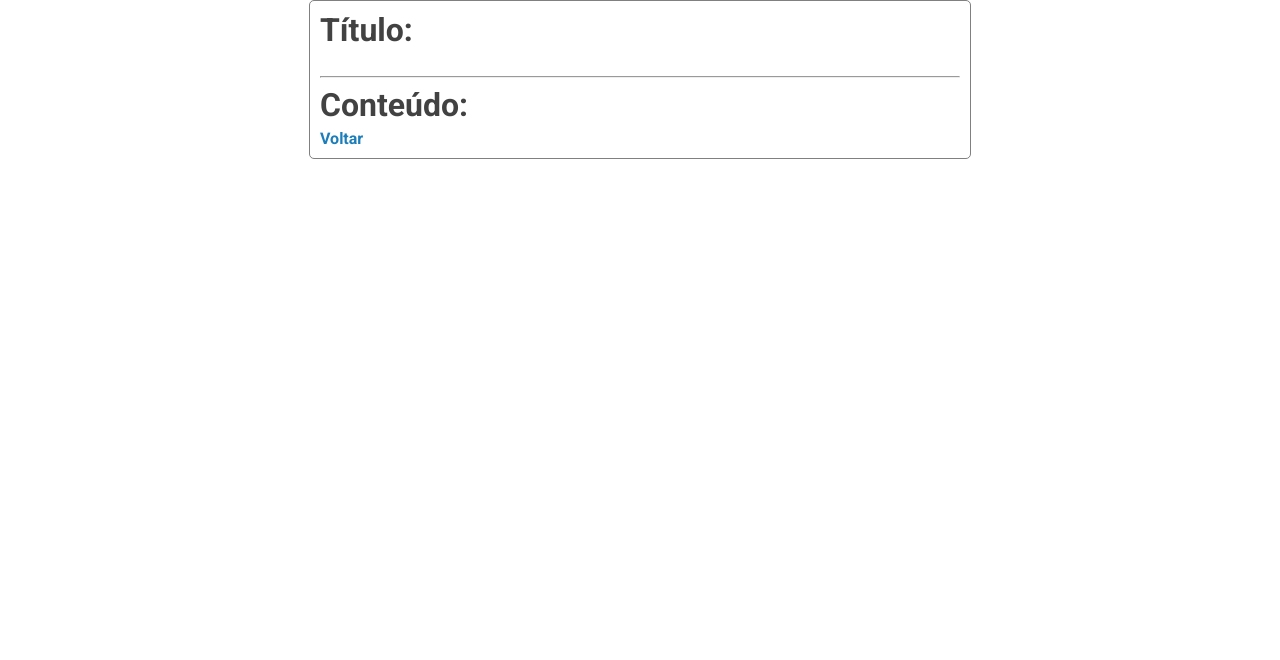
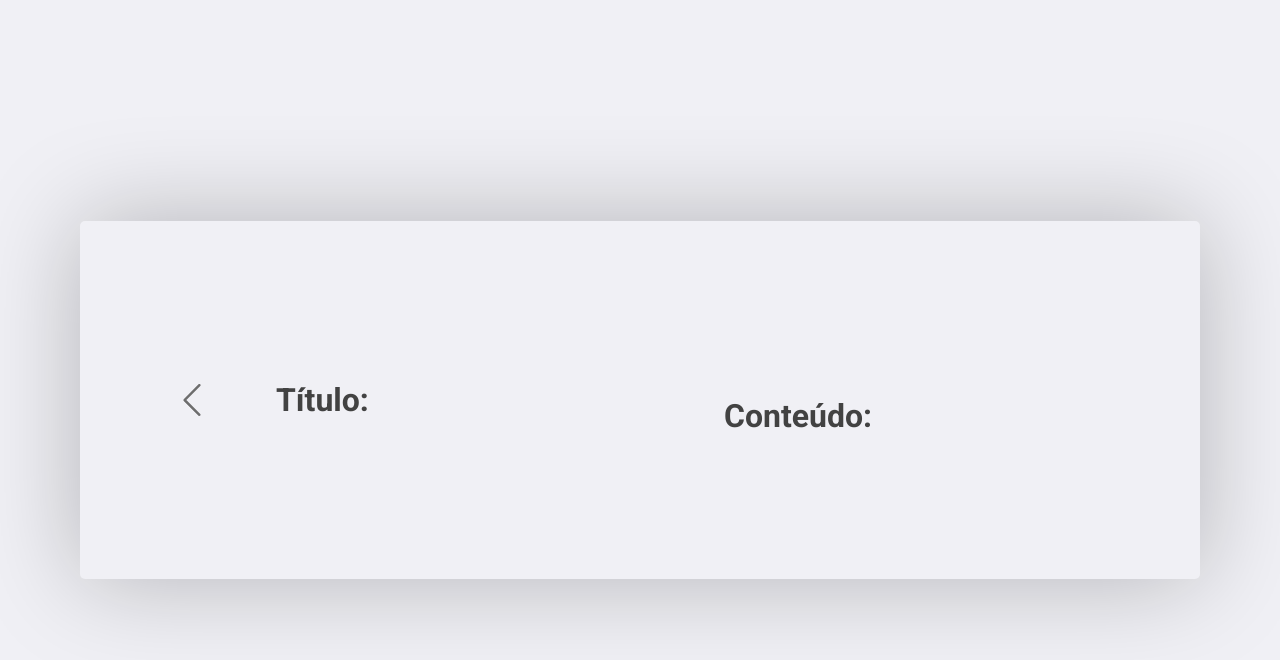
Before and after one commit to PauloVx/Desafio-Marlin, an Angular app: page /details in a window 1280 px wide. Shown: the top 660 px of the page. Built offline with nearby package versions, Linux system fonts and the light colour scheme.

Commit message:
Estilização da pagina de detalhes

```diff
--- a/src/app/post-details/post-details.component.html
+++ b/src/app/post-details/post-details.component.html
@@ -1,18 +1,14 @@
 <div class="container">
   <div class="post-content">
-    <div class="title-block">
+    <a routerLink="" class="btn-back"> </a>
+    <section class="title-section">
       <h1>Título:</h1>
-      <br />
-      <h2>{{ title }}</h2>
-    </div>
+      <h1>{{ title }}</h1>
+    </section>
 
-    <hr />
-
-    <div class="body-block">
+    <section class="body-section">
       <h1>Conteúdo:</h1>
       <p>{{ body }}</p>
-    </div>
+    </section>
   </div>
-
-  <a routerLink="" class="btn-back">Voltar</a>
 </div>
--- a/src/app/post-details/post-details.component.scss
+++ b/src/app/post-details/post-details.component.scss
@@ -1,34 +1,53 @@
 @import "../../sass-files/colors";
 
 .container {
-  padding-top: 30px;
-  padding: 10px;
-  max-width: 50%;
-
+  width: 100%;
+  max-width: 1120px;
+  height: 100vh;
   margin: 0 auto;
 
-  border: 1px solid gray;
-  border-radius: 5px;
+  display: flex;
+  align-items: center;
+  justify-content: center;
 
   .post-content {
-    p {
-      color: $color-secondary;
-      font-weight: bold;
-      font-size: large;
+    width: 100%;
+    padding: 96px;
+    background: #f0f0f5;
+    box-shadow: 0 0 100px rgba(0, 0, 0, 0.25);
+    border-radius: 5px;
+
+    display: flex;
+    justify-content: space-between;
+    align-items: center;
+
+    a {
+      height: 6rem;
+      border-radius: 5px;
+      background: url("../../assets/icons/back-icon.svg");
+      background-repeat: no-repeat;
+      background-size: contain;
+      background-position-y: center;
+      width: 2rem;
     }
 
-    .title-block {
-      h1,
-      h2 {
+    section {
+      width: 100%;
+      max-width: 380px;
+
+      h1 {
+        margin: 64px 0 32px;
+        font-size: 32px;
+        color: $color-primary;
         font-weight: bold;
-        color: $color-primary;
       }
-    }
 
-    .body-block {
-      font-weight: bold;
-      color: $color-primary;
-      margin-bottom: 5px;
+      p {
+        font-size: 18px;
+        color: $color-secondary;
+        line-height: 32px;
+        font-weight: bold;
+      }
     }
   }
 }
--- a/src/styles.scss
+++ b/src/styles.scss
@@ -7,6 +7,7 @@
 
 * {
   font-family: "Roboto", sans-serif;
+  background: #f0f0f5;
 }
 
 html {
```
Also changed, not shown: src/assets/icons/back-icon.svg (added).
